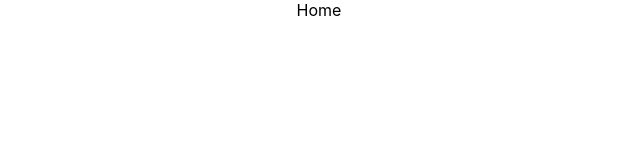
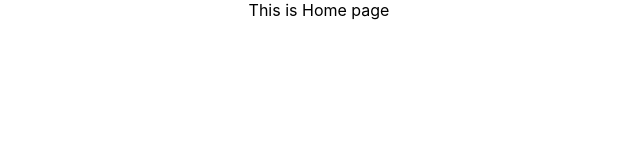
Before and after one commit to kakon-ray/Blog-Post, a React (Create React App) app: page / in a window 1280 px wide. Shown: the top 160 px of the page, without its empty margins (321-961 px from the left). Built offline with nearby package versions, Linux system fonts and the light colour scheme.

Commit message:
Home change'

```diff
--- a/src/page/Home/Home.js
+++ b/src/page/Home/Home.js
@@ -1,5 +1,5 @@
 import React from "react";
 
 export default function Home() {
-  return <div>Home</div>;
+  return <div>This is Home page</div>;
 }
```
